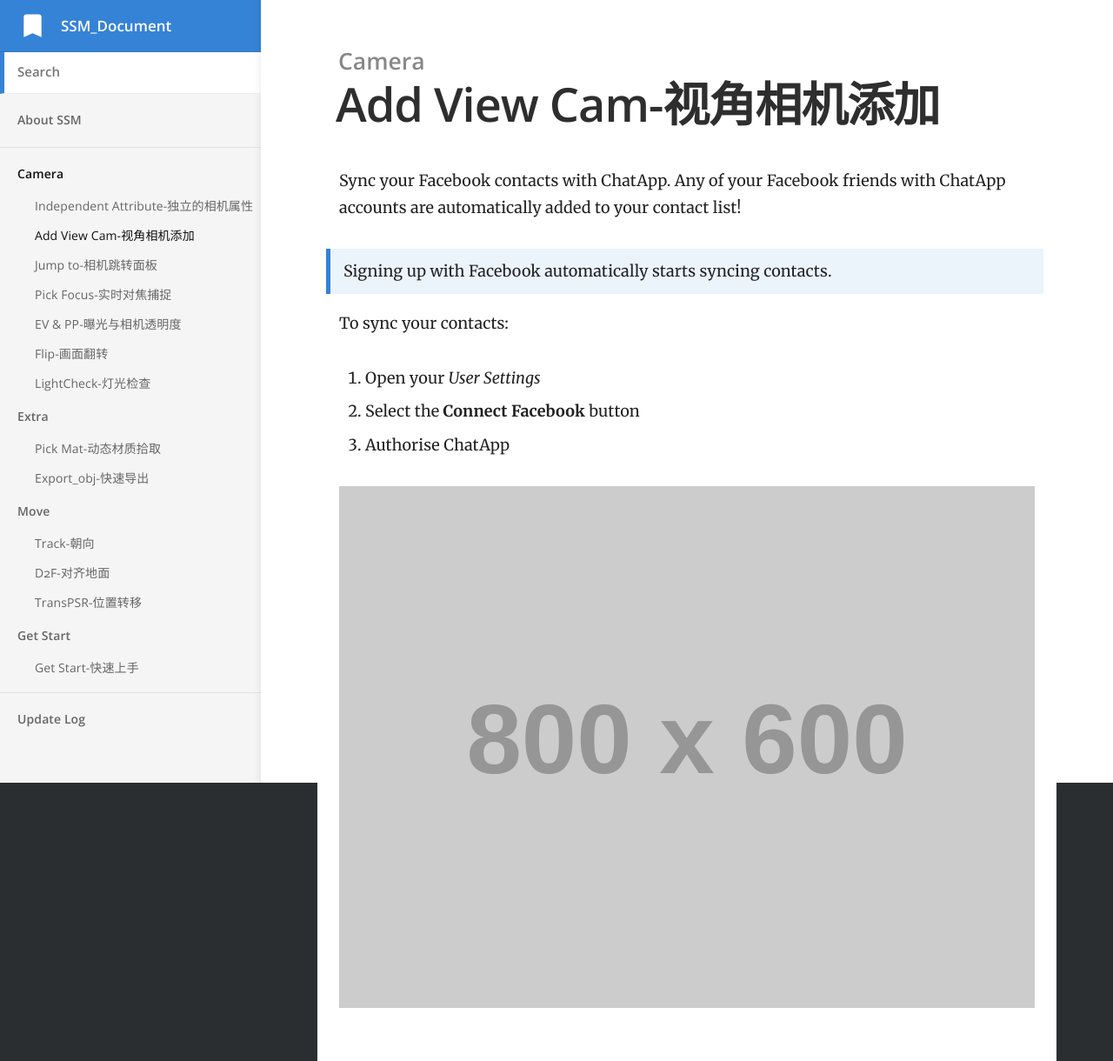
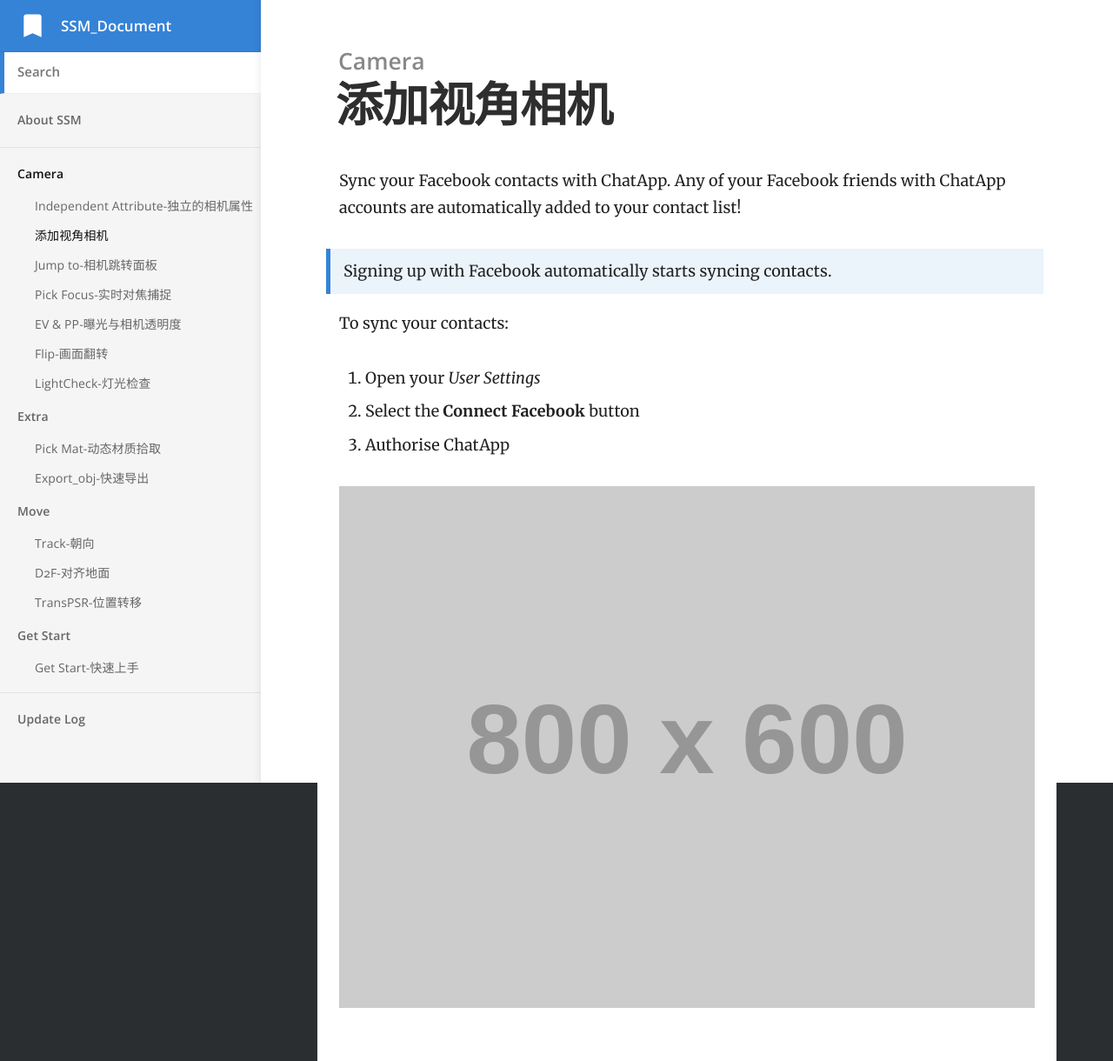
Before and after one commit to atticus-lv/SSM_document, a Jekyll site: the page built from _docs/Ops_Camera/AddViewCam.md, in a window 1280 px wide. Shown: the whole page at 87% size. Built offline with Jekyll 4.4.1, drawn with Linux system fonts in a browser that asks for light colours.

Commit message:
Updated '_docs/Ops_Camera/AddViewCam.md' via CloudCannon

```diff
--- a/_docs/Ops_Camera/AddViewCam.md
+++ b/_docs/Ops_Camera/AddViewCam.md
@@ -1,10 +1,10 @@
 ---
-title: Add View Cam-视角相机添加
+title: 添加视角相机
 category: Camera
 order: 2
 ---
 
-Sync your Facebook contacts with ChatApp. Any of your Facebook friends with ChatApp accounts are automatically added to your contact list!
+Sync your Facebook contacts with ChatApp. Any of your Facebook friends with ChatApp accounts are automatically added to your contact list\!
 
 > Signing up with Facebook automatically starts syncing contacts.
 
```
